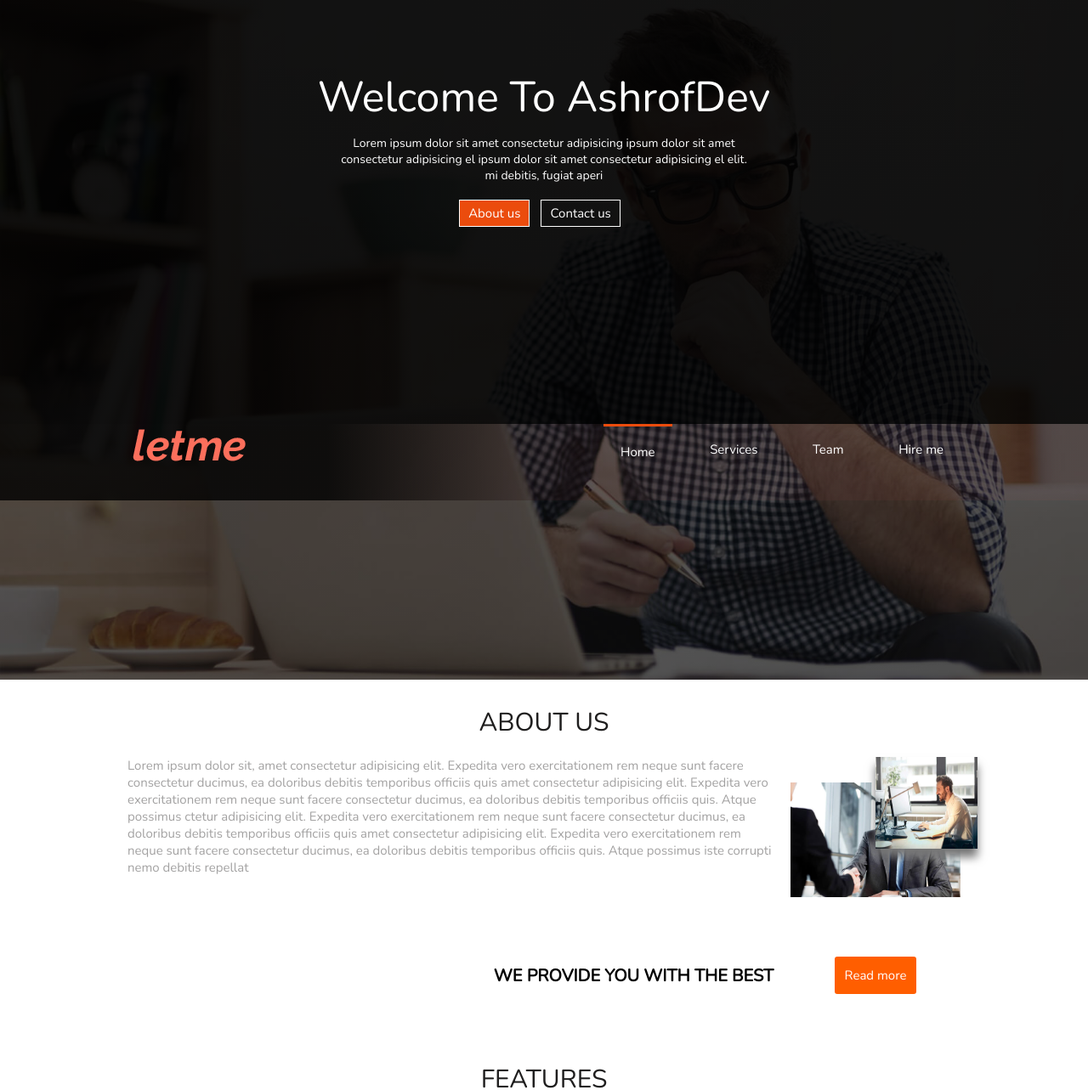
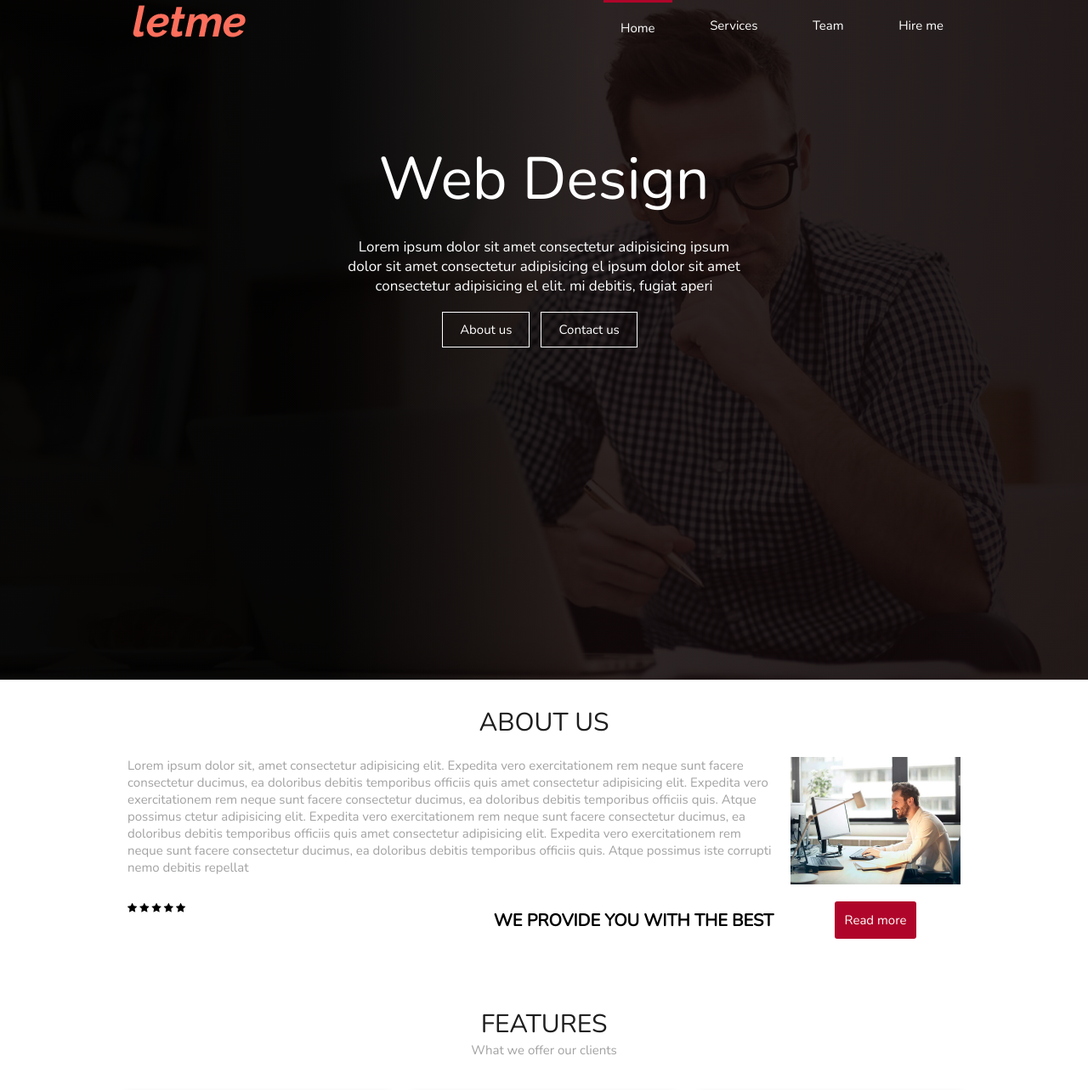
Before and after one commit to ashrofdev/Practice, a website: page index.html in a window 1280 px wide. Shown: the top 1283 px of the page at 85% size. Drawn offline with nearby package versions, Linux system fonts and the light colour scheme.

Commit message:
concluding

```diff
--- a/index.html
+++ b/index.html
@@ -9,17 +9,12 @@
         <link rel="stylesheet" href="css/style.css">
         <link rel="stylesheet" href="css/fonts/font-awesome.min.css">
 
-        <title>Nexter &mdash; your home, your freedom</title>
+        <title>Practice</title>
     </head>
 
     <body class="container">
         <header class="head">
-            <div class="text">
-                <h1 class="heading">Welcome To AshrofDev</h1>
-                <p class="paragraph">Lorem ipsum dolor sit amet consectetur adipisicing  ipsum dolor sit amet consectetur adipisicing el ipsum dolor sit amet consectetur adipisicing el elit. mi debitis, fugiat aperi</p>
-                <a href="#" class="link2">About us</a>
-                <a href="#" class="link">Contact us</a>
-            </div>
+
             <div class="buttom">
                 <div class="logo">
                     <img src="img/logo.png" alt="logo">
@@ -33,14 +28,25 @@
                     </ul>
                 </nav>
             </div>
+
+            <div class="text">
+                <h1 class="heading">Web Design</h1>
+                <p class="paragraph">Lorem ipsum dolor sit amet consectetur adipisicing  ipsum dolor sit amet consectetur adipisicing el ipsum dolor sit amet consectetur adipisicing el elit. mi debitis, fugiat aperi</p>
+                <a href="#" class="link2">About us</a>
+                <a href="#" class="link">Contact us</a>
+            </div>
         </header>
         <section class="about">
             <h2 class="heading">ABOUT US</h2>
-           <div class="phot">
-                <img src="img/about.jpg" class="image about" alt="">
-                <img src="img/blog-1.jpg " class="image blog" alt="">
+            <img src="img/blog-1.jpg" class="image blog" alt="">
+           <p class="paragraph">Lorem ipsum dolor sit, amet consectetur adipisicing elit. Expedita vero exercitationem rem neque sunt facere consectetur ducimus, ea doloribus debitis temporibus officiis quis  amet consectetur adipisicing elit. Expedita vero exercitationem rem neque sunt facere consectetur ducimus, ea doloribus debitis temporibus officiis quis. Atque possimus ctetur adipisicing elit. Expedita vero exercitationem rem neque sunt facere consectetur ducimus, ea doloribus debitis temporibus officiis quis  amet consectetur adipisicing elit. Expedita vero exercitationem rem neque sunt facere consectetur ducimus, ea doloribus debitis temporibus officiis quis. Atque possimus iste corrupti nemo debitis repellat</p>
+           <div class="icon">
+            <i class="fa fa-star"></i>
+            <i class="fa fa-star"></i>
+            <i class="fa fa-star"></i>
+            <i class="fa fa-star"></i>
+            <i class="fa fa-star"></i>
            </div>
-           <p class="paragraph">Lorem ipsum dolor sit, amet consectetur adipisicing elit. Expedita vero exercitationem rem neque sunt facere consectetur ducimus, ea doloribus debitis temporibus officiis quis  amet consectetur adipisicing elit. Expedita vero exercitationem rem neque sunt facere consectetur ducimus, ea doloribus debitis temporibus officiis quis. Atque possimus ctetur adipisicing elit. Expedita vero exercitationem rem neque sunt facere consectetur ducimus, ea doloribus debitis temporibus officiis quis  amet consectetur adipisicing elit. Expedita vero exercitationem rem neque sunt facere consectetur ducimus, ea doloribus debitis temporibus officiis quis. Atque possimus iste corrupti nemo debitis repellat</p>
            <p class="para">WE PROVIDE YOU WITH THE BEST</p>
            <a href="#" class="link">Read more</a>
         </section>
--- a/sass/_base.scss
+++ b/sass/_base.scss
@@ -1,6 +1,6 @@
 // COLOR VARIABLES
 $green: #16f58d;
-$primary: #eb4c0d;
+$primary: rgb(175, 5, 42);
 $text-light: rgb(163, 162, 162);
 $text-dark: rgb(31, 30, 30);
 
--- a/sass/_components.scss
+++ b/sass/_components.scss
@@ -18,19 +18,20 @@
         border: 1px solid rgb(255, 238, 0);
     }
 }
-@keyframes spans {
+@keyframes head {
     0% {
-        opacity: 1;
+        background-color: black;
     }
 
     100% {
-        opacity: 1;
-        color: $primary;
+        background-image: linear-gradient(to right, rgba(0, 0, 0, 0.815), rgba(0, 0, 0, 0.897)),  url(../img/workwithus.jpg);
     }
 }
 
+
 .head {
-    background-image: linear-gradient(to right bottom, rgba(0, 0, 0, 0.623), rgba(0, 0, 0, 0.685)), url(../img/workwithus.jpg);
+    animation: head 2s;
+    background-image: linear-gradient(to right, rgba(0, 0, 0, 0.815), rgba(0, 0, 0, 0.897)),  url(../img/workwithus.jpg);
     background-size: cover;
     height: 100vh;
 
@@ -43,18 +44,19 @@
 
     &  .text {
         text-align: center;
-        padding-top: 8rem;
-        background-image: linear-gradient(to right, rgba(0, 0, 0, 0.815), rgba(0, 0, 0, 0.767));
+        background-image: linear-gradient(to right, rgba(0, 0, 0, 0.795) 30%,  rgba(245, 87, 87, 0.048) 55%);
+        padding-top: 10rem;
+
 
         &  .heading {
             font-weight: 500;
-            font-size: 5rem;
-            margin-bottom: 1rem;
+            font-size: 7rem;
+            margin-bottom: 2rem;
             color: $white;
         }
         &  .paragraph {
-            font-size: 1.4rem;
-            margin-bottom: 2.5rem;
+            font-size: 1.7rem;
+            margin-bottom: 3rem;
             color: $white;
             padding: 0 40rem;
 
@@ -65,20 +67,32 @@
                 padding: 0 2rem;
             }
         }
+        transition: all 2s;
+
+        &:hover .link2 {
+            background-color: $primary;
+        }
+
+        &:hover .link {
+            background-color: $primary;
+        }
+
         &  .link2 {
             text-decoration: none;
             color: $white;
             border: 1.5px solid $white;
-            padding: .5rem 1rem;
+            padding: 1rem 2rem;
             font-size: 1.5rem;
             margin-right: 1rem;
-            background-color: $primary;
+            &:hover {
+                background-color: rgb(248, 46, 46);
+            }
         }
         &  .link {
             text-decoration: none;
             color: $white;
             border: 1.5px solid $white;
-            padding: .5rem 1rem;
+            padding: 1rem 2rem;
             font-size: 1.5rem;
             margin-right: 1rem;
             transition: all .5s;
@@ -86,13 +100,15 @@
 
 
             &:hover {
-                background-color: $primary;
+                background-color: rgb(248, 46, 46);
             }
+
         }
     }
 
     &  .buttom {
         background-image: linear-gradient(to right, rgba(0, 0, 0, 0.795) 30%,  rgba(245, 87, 87, 0.048) 55%);
+
 
         &  .navigation {
             background-color: transparent;
@@ -107,6 +123,9 @@
                         background-color: $primary;
                     }
                     padding: 2rem;
+                    @media only screen and (max-width: $bp-medium) {
+                        margin-right: 0;
+                    }
 
                     &  a {
                         text-decoration: none;
--- a/sass/_layouts.scss
+++ b/sass/_layouts.scss
@@ -11,13 +11,19 @@
 
         display: grid;
         grid-template-columns: 1fr;
+        grid-template-rows: min-content;
 
         &  .buttom {
             display: grid;
             grid-template-columns: [full-start] 1fr [middle-start] repeat(7, 14rem) [middle-end] 1fr [full-end];
             grid-template-rows: min-content;
-            height: 30%;
             color: $white;
+
+
+
+            @media only screen and (max-width: $bp-medium) {
+                grid-template-columns: [full-start] 3rem [middle-start] repeat(7, 14rem) [middle-end] 3rem [full-end];
+            }
 
             @media only screen and (max-width: $bp-small) {
                 display: block;
@@ -54,6 +60,16 @@
         @media only screen and (max-width: $bp-small) {
             display: block;
         }
+        &  .blog {
+            @media only screen and (max-width: $bp-small) {
+                display: none;
+            }
+        }
+        &  .icon {
+            @media only screen and (max-width: $bp-small) {
+                display: none;
+            }
+        }
 
         &  .image {
             width: 100%;
@@ -72,30 +88,7 @@
                 margin: 2rem;
             }
         }
-        &  .phot {
-            grid-column: 3 / 4;
 
-            display: grid;
-            grid-template-columns: repeat(4, 1fr);
-            grid-template-rows: repeat(4, 1fr);
-
-            &  .about {
-                grid-column: 1 / -1;
-                grid-row: 1 / -1;
-            }
-
-            &  .blog {
-                grid-column: 3 / 4;
-                grid-row: 1 / 3;
-                width: 240%;
-                box-shadow: 0 1rem 1rem #777;
-                @media only screen and (max-width: $bp-medium) {
-                    grid-column: 1 / 2;
-                    box-shadow: none;
-                    border: 1px solid rgb(175, 97, 97);
-                }
-            }
-        }
         &  .paragraph {
             grid-column: 1 / 3;
             grid-row: 2 / 3;
@@ -110,7 +103,7 @@
             justify-self: center;
             text-decoration: none;
             color: $white;
-            background-color: rgb(255, 94, 0);
+            background-color: $primary;
             padding: 1.2rem;
             font-size: 1.5rem;
             grid-column: 3 / 4;
```
Also changed, not shown: css/style.css.
